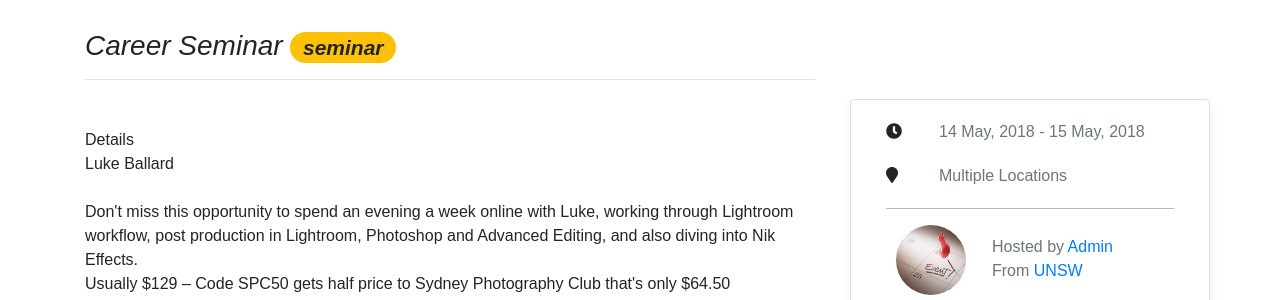
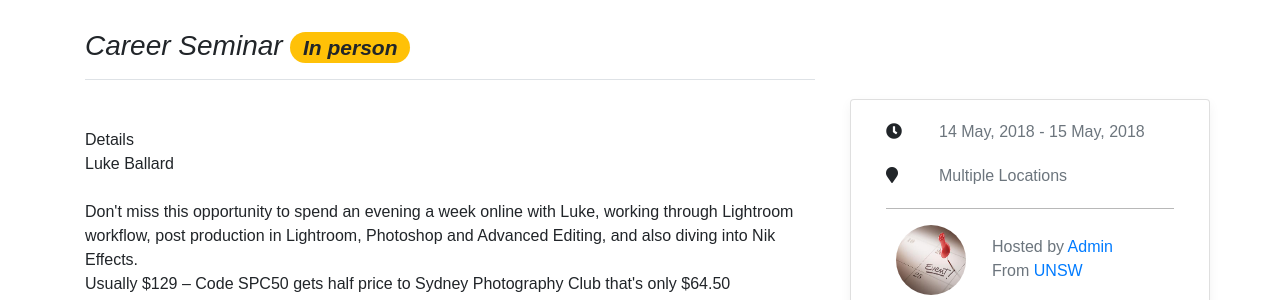
Before and after one commit to Anurag1810/BookIt-Event-Recommender-System, a Flask app: page /event/2 in a window 1280 px wide. Shown: the part 61-361 px from the top of the page. Run offline with Flask 2, Linux system fonts and the light colour scheme; data comes from the database, SQL or seed files in the repository; some libraries are stand-ins or nearby versions.

Commit message:
Adding In-person and virtual events

```diff
--- a/app.py
+++ b/app.py
@@ -140,10 +140,10 @@ def first_run():
 	v = Venue.query.all()[0]
 
 	for i in range(0, 3):
-		db.session.add(SeminarEvent(name='''seminar %d''' %i, description='''this is seminar %d''' %i, capacity=60, start_time=datetime.now(), end_time=datetime.now(), convenor=u, venue=v))
+		db.session.add(SeminarEvent(name='''seminar %d''' %i, description='''this is an in person event %d''' %i, capacity=60, start_time=datetime.now(), end_time=datetime.now(), convenor=u, venue=v))
 
 	# add event to db
-	db.session.add(CourseEvent(name='course 1', description='this is course 1', capacity=60, start_time=datetime.now(), end_time=datetime.now(), convenor=u, venue=v))
+	db.session.add(CourseEvent(name='course 1', description='this is a virtual event', capacity=60, start_time=datetime.now(), end_time=datetime.now(), convenor=u, venue=v))
 
 	s = SeminarEvent.query.all()[0]
 	c = CourseEvent.query.all()[0]
--- a/routes.py
+++ b/routes.py
@@ -33,7 +33,7 @@ def root():
 #default returns the login page
 @app.route('/index', methods=['GET'])
 def index():
-	mapping = [['All Events', 'index'], ['Seminar', 'seminar'], ['Course', 'course']]
+	mapping = [['All Events', 'index'], ['In Person', 'seminar'], ['Virtual', 'course']]
 	return render_template('index.html', mapping=mapping)
 
 
--- a/static/templates/add_event.html
+++ b/static/templates/add_event.html
@@ -59,8 +59,8 @@
                 <div class="form-group">
                     <label for="event-type">Event Type</label>
                     <select id="event-type" name="type" class="form-control" required>
-                        <option value="course">Course Event</option>
-                        <option value="seminar">Seminar Event</option>
+                        <option value="course">Virtual Event</option>
+                        <option value="seminar">In Person Event</option>
                     </select>
                 </div>
                 <div class="form-group">
--- a/static/templates/components/event_detail/event.html
+++ b/static/templates/components/event_detail/event.html
@@ -43,10 +43,10 @@
 			<h3 class="pb-3 mb-4 font-italic border-bottom">
       	{{event.name}}
         {% if event is SeminarEvent %}
-        <span class="badge badge-pill badge-warning">seminar</span>
+        <span class="badge badge-pill badge-warning">In person</span>
         {% endif %}
         {% if event is CourseEvent %}
-        <span class="badge badge-pill badge-info">course</span>
+        <span class="badge badge-pill badge-info">Virtual</span>
         {% endif %}
     	</h3>
       <div class="event-description">
--- a/static/templates/dashboard_events.html
+++ b/static/templates/dashboard_events.html
@@ -9,10 +9,10 @@
 									<div class="card-body">
 					    			<h5 class="card-title">{{e.name}}
 					    			{% if e is SeminarEvent %}
-					    				<span class="badge badge-pill badge-warning">seminar</span>
+					    				<span class="badge badge-pill badge-warning">In person</span>
 					    			{% endif %}
 					    			{% if e is CourseEvent %}
-					    				<span class="badge badge-pill badge-info">course</span>
+					    				<span class="badge badge-pill badge-info">Virtual</span>
 					    			{% endif %}
 					    			<hr>
 
--- a/static/templates/events_page.html
+++ b/static/templates/events_page.html
@@ -11,10 +11,10 @@
 							<div class="card-body">
 						    	<h5 class="card-title">{{e.name}}
 						    		{% if e is SeminarEvent %}
-						    		<span class="badge badge-pill badge-warning">seminar</span>
+						    		<span class="badge badge-pill badge-warning">In Person</span>
 						    		{% endif %}
 						    		{% if e is CourseEvent %}
-						    		<span class="badge badge-pill badge-info">course</span>
+						    		<span class="badge badge-pill badge-info">Virtual</span>
 						    		{% endif %}
 						    		<hr>
 
```
